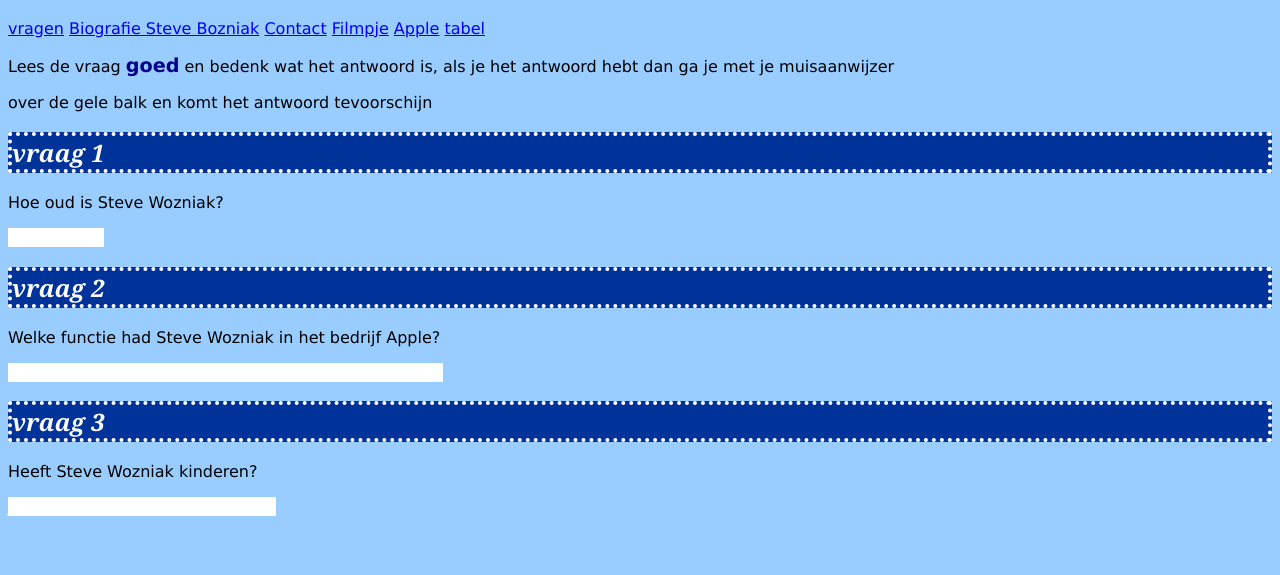
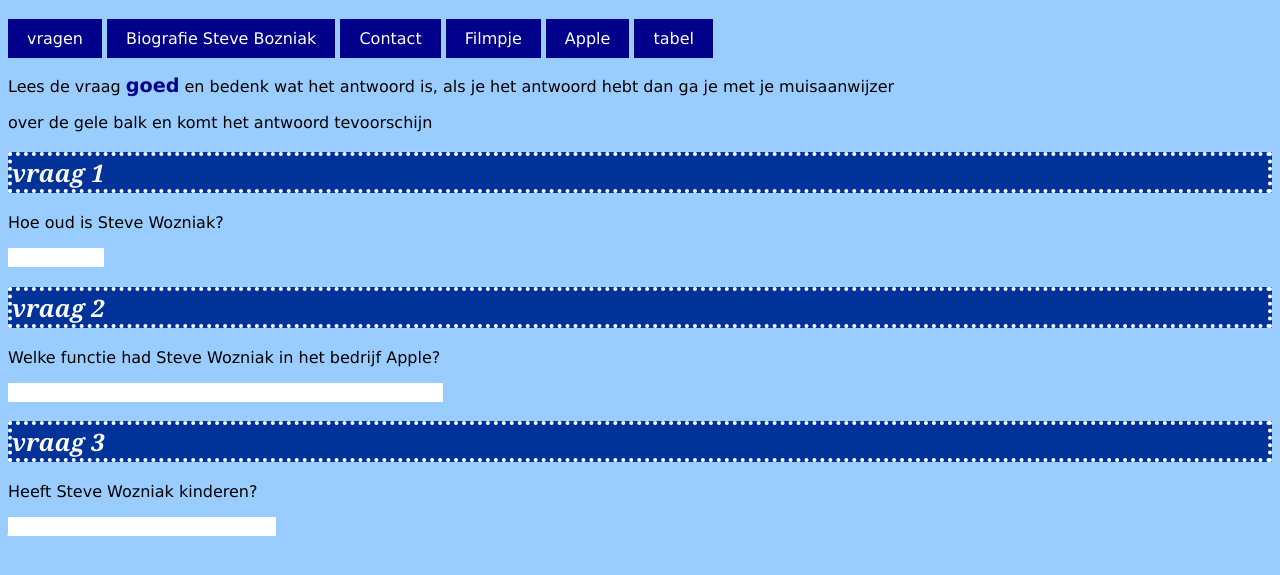
Before and after one commit to BodiD/BodiD.github.io, a plain HTML site: page vragen.html in a window 1280 px wide. Shown: the part 75-650 px from the top of the page. Drawn offline with Linux system fonts and the light colour scheme.

Commit message:
Vragen.css en tabel.css links

```diff
--- a/tabel.css
+++ b/tabel.css
@@ -36,3 +36,36 @@ p {
   text-align: justify;
   font-size: 12
 }
+
+p {
+  text-align: justify;
+  font-size: 12
+}
+
+a:link, a:visited {
+
+    background-color: darkblue;
+
+    color: white;
+
+    padding: 10px 19px;
+
+    text-align: center;
+
+    text-decoration: none;
+
+    display: inline-block;
+
+}
+
+
+
+
+
+a:hover, a:active {
+
+    background-color: white;
+
+    color: darkblue;
+
+}
--- a/vraagstijl.css
+++ b/vraagstijl.css
@@ -37,3 +37,36 @@ font-style: normal;
 font-weight: bold;
 font-size: 120%
 }
+
+p {
+  text-align: justify;
+  font-size: 12
+}
+
+a:link, a:visited {
+
+    background-color: darkblue;
+
+    color: white;
+
+    padding: 10px 19px;
+
+    text-align: center;
+
+    text-decoration: none;
+
+    display: inline-block;
+
+}
+
+
+
+
+
+a:hover, a:active {
+
+    background-color: white;
+
+    color: darkblue;
+
+}
```
